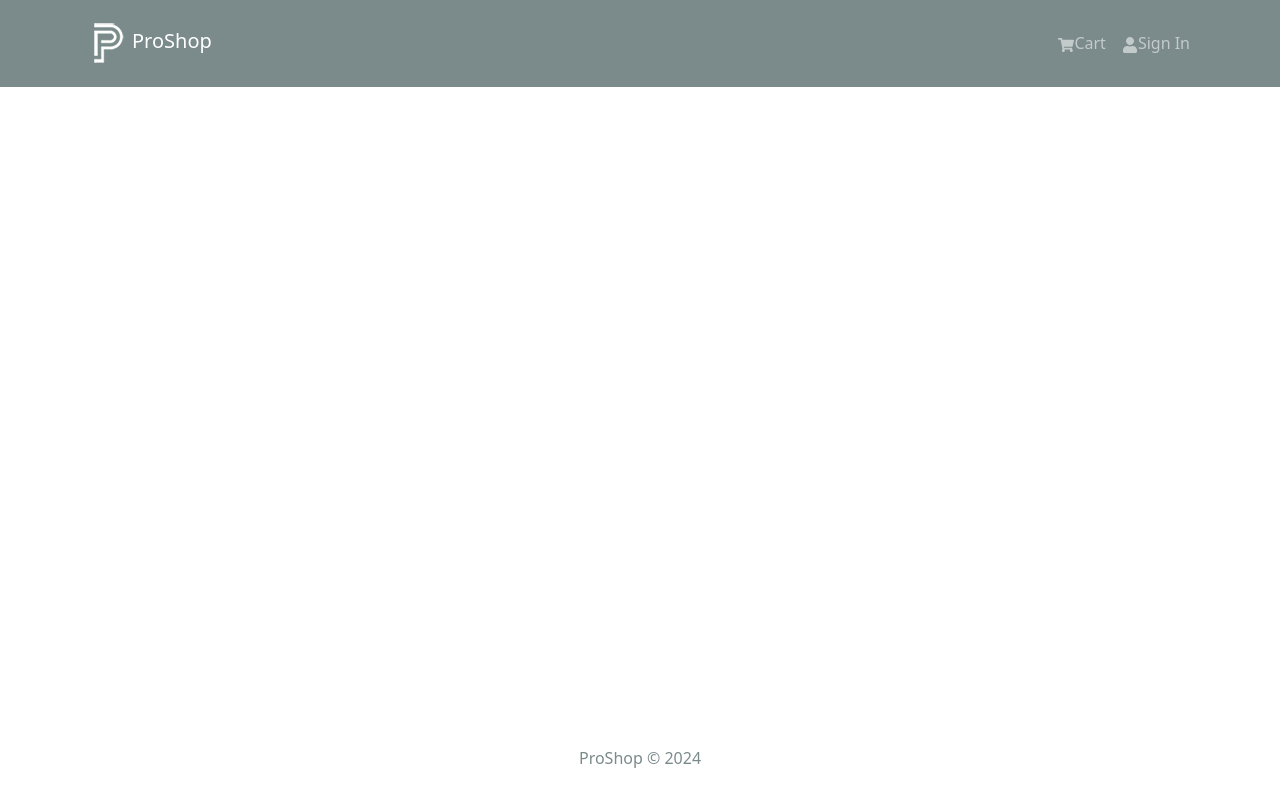
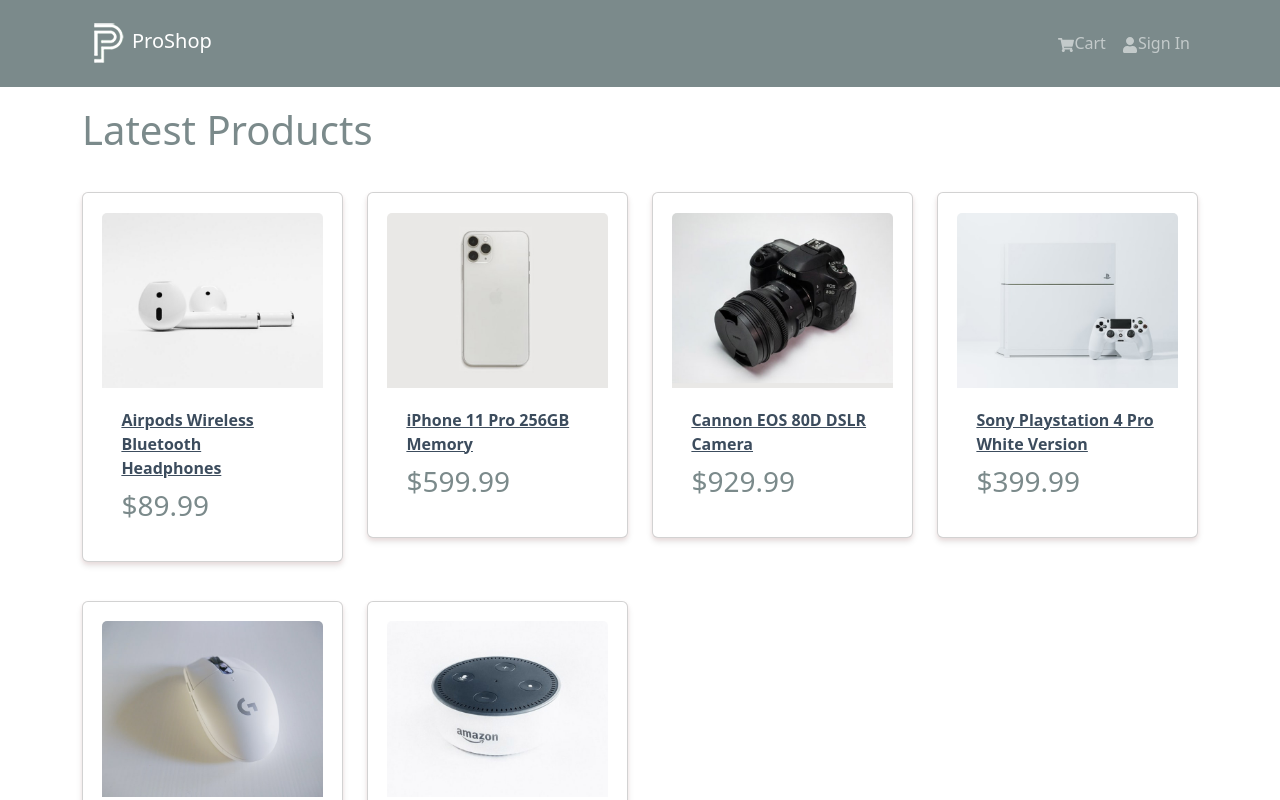
Before and after one commit to patryk-pi/proshop, a React (Create React App) app in the folder frontend/: page / in a window 1280 px wide. Shown: the top 800 px of the page. Built offline with nearby package versions, Linux system fonts and the light colour scheme.

Commit message:
implemented react router in Product and in Header components

```diff
--- a/frontend/package.json
+++ b/frontend/package.json
@@ -11,6 +11,7 @@
     "react-bootstrap": "^2.10.2",
     "react-dom": "^18.2.0",
     "react-icons": "^5.0.1",
+    "react-router-bootstrap": "^0.26.2",
     "react-router-dom": "^6.22.3",
     "react-scripts": "5.0.1",
     "web-vitals": "^2.1.4"
--- a/frontend/src/App.js
+++ b/frontend/src/App.js
@@ -8,7 +8,9 @@
         <>
             <Header />
             <main className="py-3">
-                <Container>{Outlet}</Container>
+                <Container>
+                    <Outlet />
+                </Container>
             </main>
             <Footer />
         </>
--- a/frontend/src/components/Header.jsx
+++ b/frontend/src/components/Header.jsx
@@ -1,5 +1,6 @@
 import { Navbar, Nav, Container } from "react-bootstrap";
 import { FaShoppingCart, FaUser } from "react-icons/fa";
+import { LinkContainer } from "react-router-bootstrap";
 import logo from "../assets/logo.png";
 
 const Header = () => {
@@ -7,21 +8,27 @@
         <header>
             <Navbar bg="dark" variant="dark" expand="lg" collapseOnSelect>
                 <Container>
-                    <Navbar.Brand href="/">
+                    <LinkContainer to="/">
+                        <Navbar.Brand>
                             <img src={logo} alt="ProShop logo" />
                             ProShop
                         </Navbar.Brand>
+                    </LinkContainer>
                     <Navbar.Toggle aria-controls="basic-navbar-nav" />
                     <Navbar.Collapse id="basic-navbar-nav">
                         <Nav className="ms-auto">
-                            <Nav.Link href="/cart">
+                            <LinkContainer to="/cart">
+                                <Nav.Link>
                                     <FaShoppingCart />
                                     Cart
                                 </Nav.Link>
-                            <Nav.Link href="/login">
+                            </LinkContainer>
+                            <LinkContainer to="/login">
+                                <Nav.Link>
                                     <FaUser />
                                     Sign In
                                 </Nav.Link>
+                            </LinkContainer>
                         </Nav>
                     </Navbar.Collapse>
                 </Container>
--- a/frontend/src/components/Product.jsx
+++ b/frontend/src/components/Product.jsx
@@ -1,17 +1,18 @@
 import { Card } from "react-bootstrap";
+import { Link } from "react-router-dom";
 
 const Product = ({ product }) => {
     return (
         <Card className="my-3 p-3 rounded">
-            <a href={`/product/${product.id}`}>
+            <Link to={`/product/${product.id}`}>
                 <Card.Img src={product.image} variant="top" />
-            </a>
+            </Link>
             <Card.Body>
-                <a href={`/products/${product._id}`}>
+                <Link to={`/products/${product._id}`}>
                     <Card.Title as="div">
                         <strong>{product.name}</strong>
                     </Card.Title>
-                </a>
+                </Link>
                 <Card.Text as="h3">${product.price}</Card.Text>
             </Card.Body>
         </Card>
```
Also changed, not shown: 1 other file (tests, documents, lock files or other folders). Lines whose indentation alone changed are shown as unchanged.
